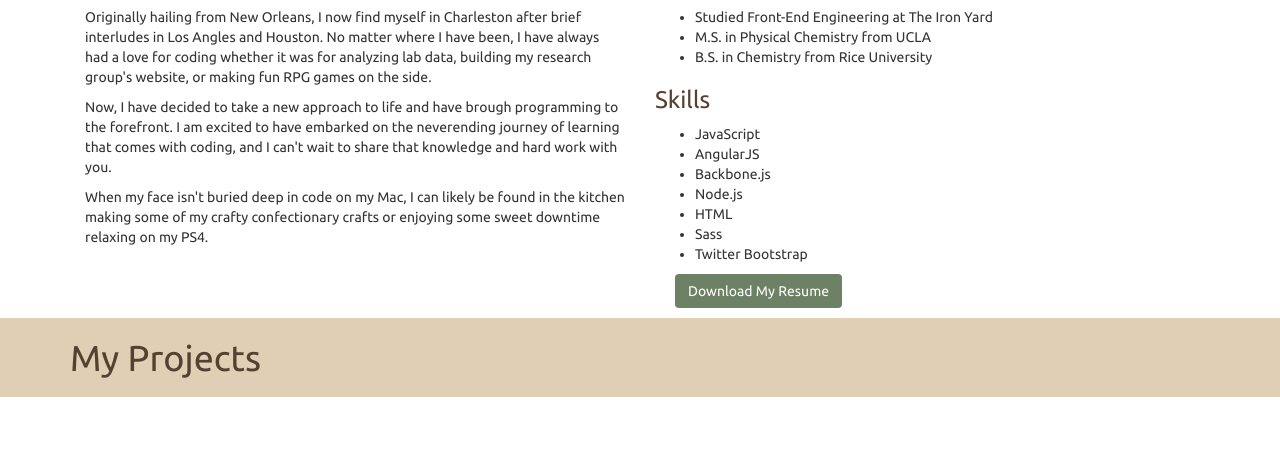
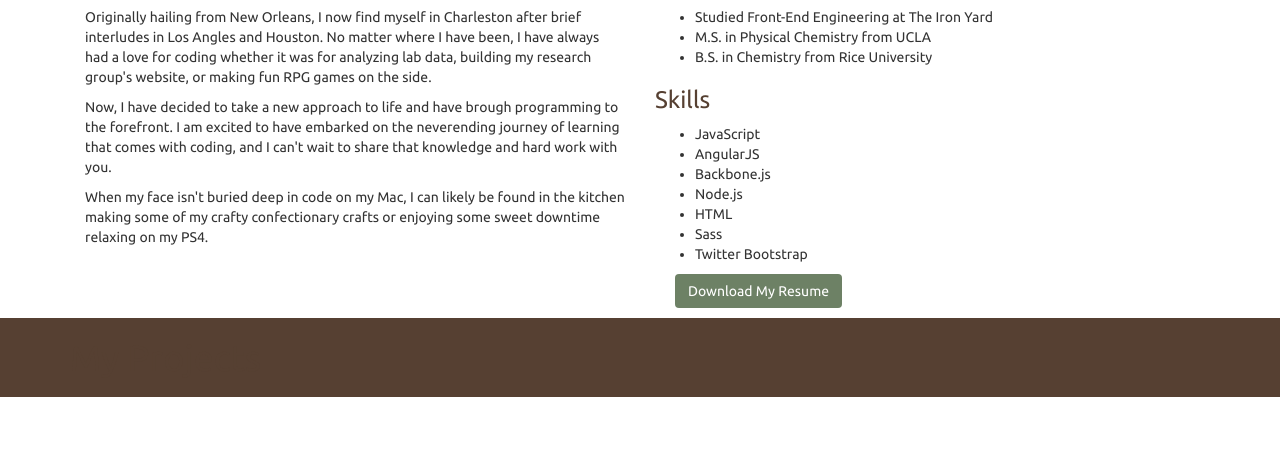
Before and after one commit to tken85/tken85.github.io, a plain HTML site: page index.html in a window 1280 px wide. Shown: the part 349-800 px from the top of the page. Drawn offline with nearby package versions, Linux system fonts and the light colour scheme.

Commit message:
header text

```diff
--- a/sassy.scss
+++ b/sassy.scss
@@ -12,7 +12,7 @@ $headerText: #564032;
   color: $mainBrownText;
 }
 .lightBack{
-  background-color: $lightBack;
+  background-color: $headerText;
 }
 .darkBack{
   background-color: $darkBack;
--- a/styles.css
+++ b/styles.css
@@ -5,7 +5,7 @@
   color: #3d3327; }
 
 .lightBack {
-  background-color: #e0cfb5; }
+  background-color: #564032; }
 
 .darkBack {
   background-color: #937a66; }
```
